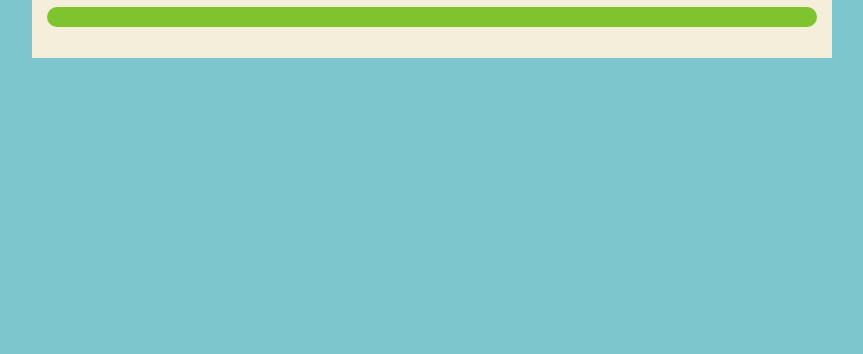
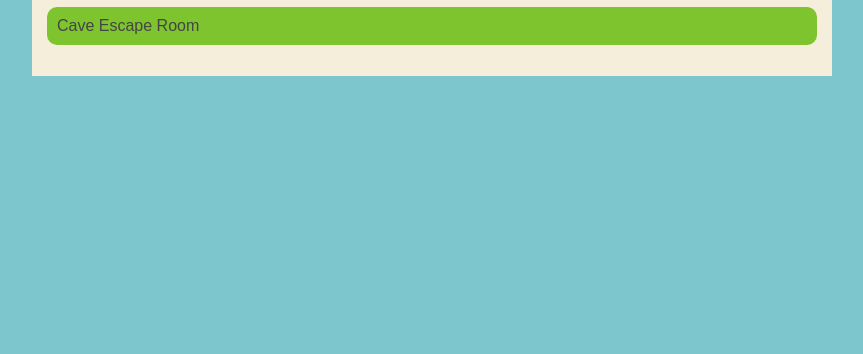
Before and after one commit to shiouki123/shiouki123.github.io, a plain HTML site: page portfolio.html in a window 1280 px wide. Shown: the part 446-800 px from the top of the page, without its empty margins (208-1071 px from the left). Drawn offline with Linux system fonts and the light colour scheme.

Commit message:
fixed Escape Room codespace

```diff
--- a/portfolio.html
+++ b/portfolio.html
@@ -39,7 +39,7 @@
                 <h1>khan Portfolio</h1>
                 <ul id="portfolio">
                   <li><a href = "https://www.khanacademy.org/computer-programming/spin-off-of-project-fish-tank-shiouki-mori/5771314095833088" > Fish Tank : City in Water </a></li>
-                  <li><a href = "https://www.khanacademy.org/computer-programming/escape-room-shiouki-danai-tyler-jaiden/6584552278573056" - Cave Escape Room </a></li>
+                  <li><a href = "https://www.khanacademy.org/computer-programming/escape-room-shiouki-danai-tyler-jaiden/6584552278573056" > Cave Escape Room </a></li>
                 </ul>
         </div>
     </main>
```
